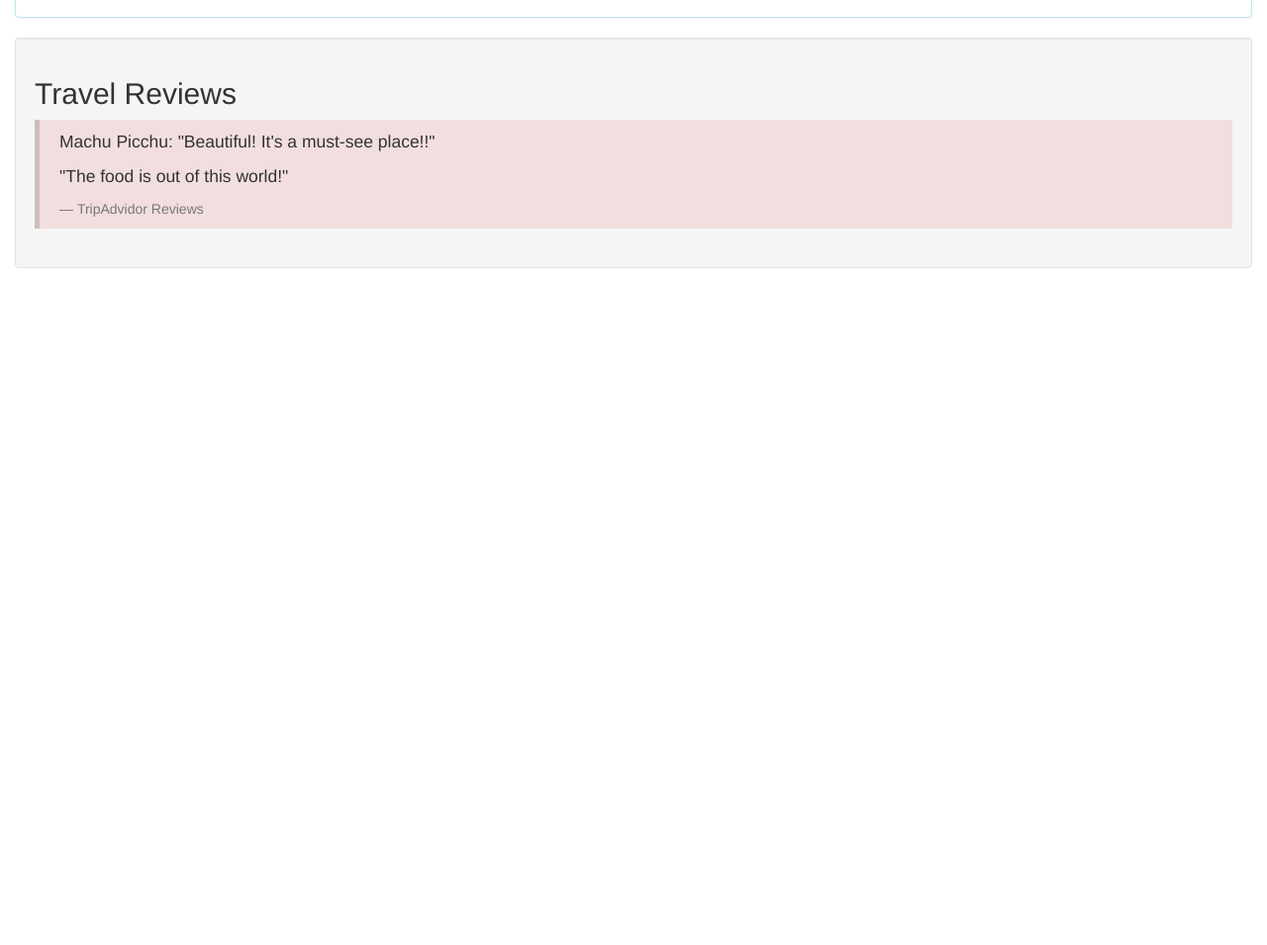
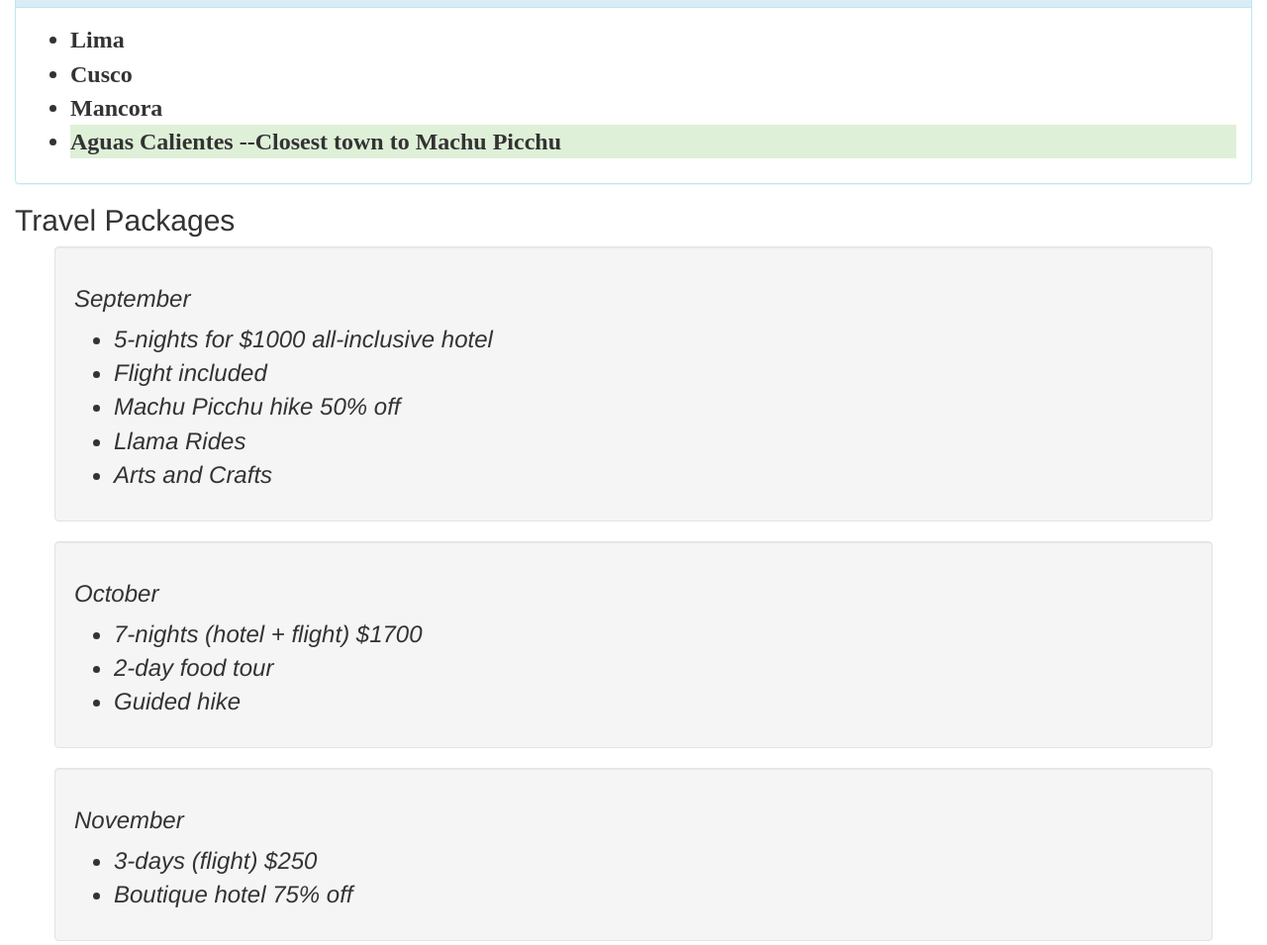
Before and after one commit to jordanHS/vacation-site, a plain HTML site: page index.html in a window 1280 px wide. Shown: the part 606-1561 px from the top of the page at 99% size. Before the commit the page ends 897 px from the top, so only its background shows below. Drawn offline with Linux system fonts and the light colour scheme.

Commit message:
More bootstrap practice

```diff
--- a/css/styles.css
+++ b/css/styles.css
@@ -0,0 +1,13 @@
+.jumbotron {
+font-family: cursive;
+  color: #293fa3;
+}
+.well {
+  font-style: italic;
+  font-size: 24px;
+}
+.panel-body {
+  font-weight: bold;
+  font-family: serif;
+  font-size: 24px
+}
--- a/index.html
+++ b/index.html
@@ -30,6 +30,38 @@
     </ul>
     </div>
   </div>
+<h2>Travel Packages</h2>
+<div class="container">
+  <div class="row">
+    <div class="well">
+      <div class="col-md-4"></div>
+      <h3>September</h3>
+      <ul>
+        <li>5-nights for $1000 all-inclusive hotel</li>
+        <li>Flight included</li>
+        <li>Machu Picchu hike 50% off</li>
+        <li>Llama Rides</li>
+        <li>Arts and Crafts</li>
+      </ul>
+      </div>
+    <div class="col-md-4"></div>
+    <div class="well">
+      <h3>October</h3>
+      <ul>
+        <li>7-nights (hotel + flight) $1700</li>
+        <li>2-day food tour</li>
+        <li>Guided hike</li>
+        </ul>
+      </div>
+    <div class="col-md-4"></div>
+    <div class="well">
+      <h3>November</h3>
+      <ul>
+        <li>3-days (flight) $250</li>
+        <li>Boutique hotel 75% off</li>
+      </div>
+      </div>
+  </div>
     <div class="well">
     <h2>Travel Reviews</h2>
       <blockquote class="bg-danger">
```
